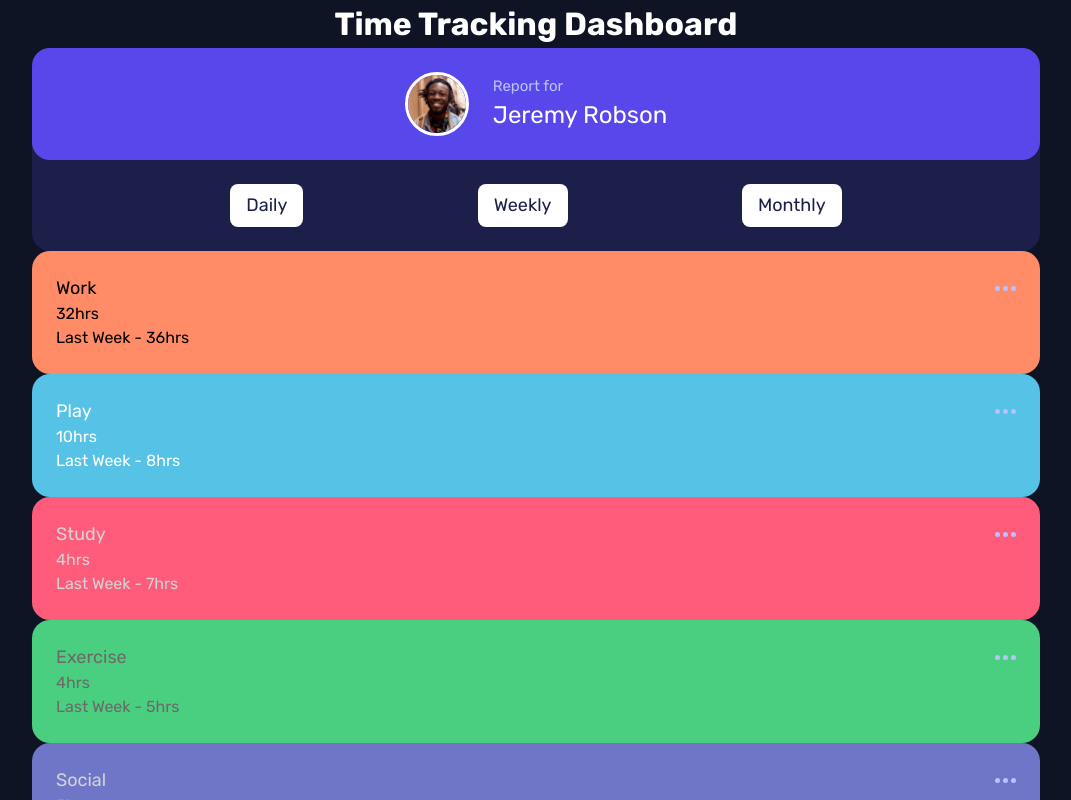
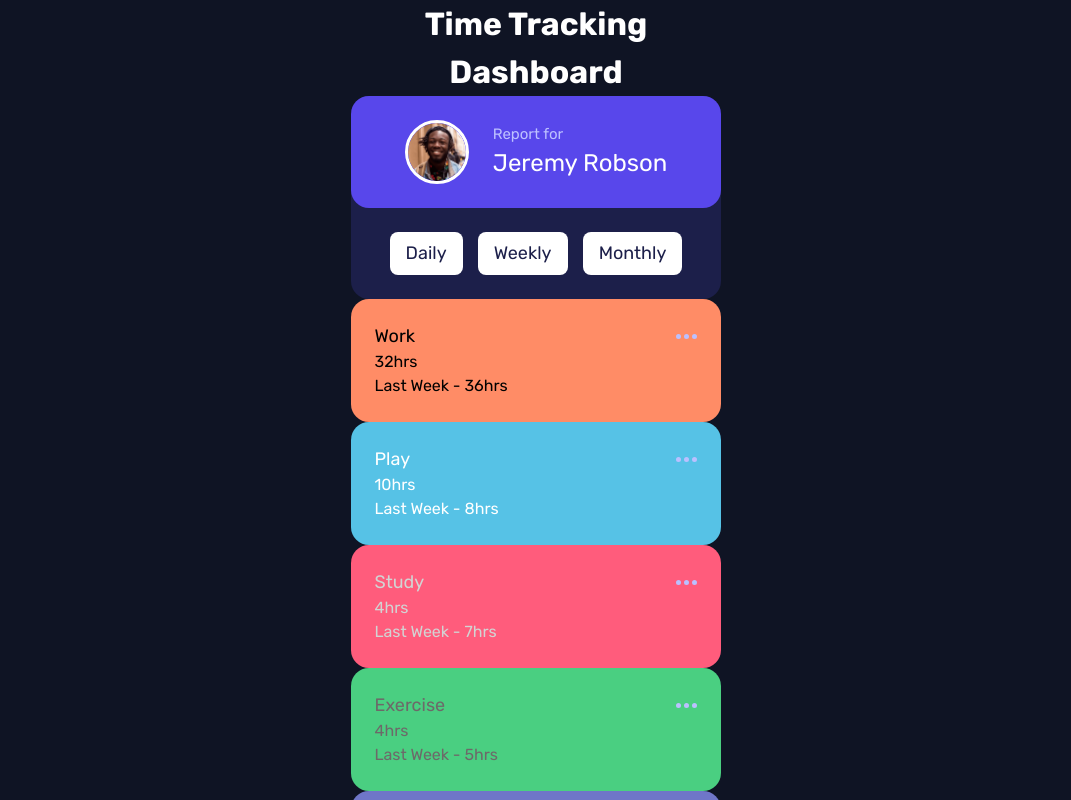
Before and after one commit to mayor-creator/time_tracking_app, a React (Vite) app: page / in a window 1280 px wide. Shown: the top 800 px of the page, without its empty margins (104-1175 px from the left). Built offline with nearby package versions, Linux system fonts and the light colour scheme.

Commit message:
add flex property to body element

```diff
--- a/src/App.css
+++ b/src/App.css
@@ -14,16 +14,20 @@
 }
 
 body {
+  display: flex;
+  justify-content: center;
+  align-items: center;
+  min-height: 100vh;
   background-color: var(--color-very-dark-blue);
   color: var(--color-white);
-  font-family: 'Rubik';
+  font-family: "Rubik";
 }
 
 h1 {
   text-align: center;
 }
 
-.wrapper{
-  width: min(100% - 2rem,1008px);
+.wrapper {
+  width: min(100% - 2rem, 1008px);
   margin-inline: auto;
 }
```
